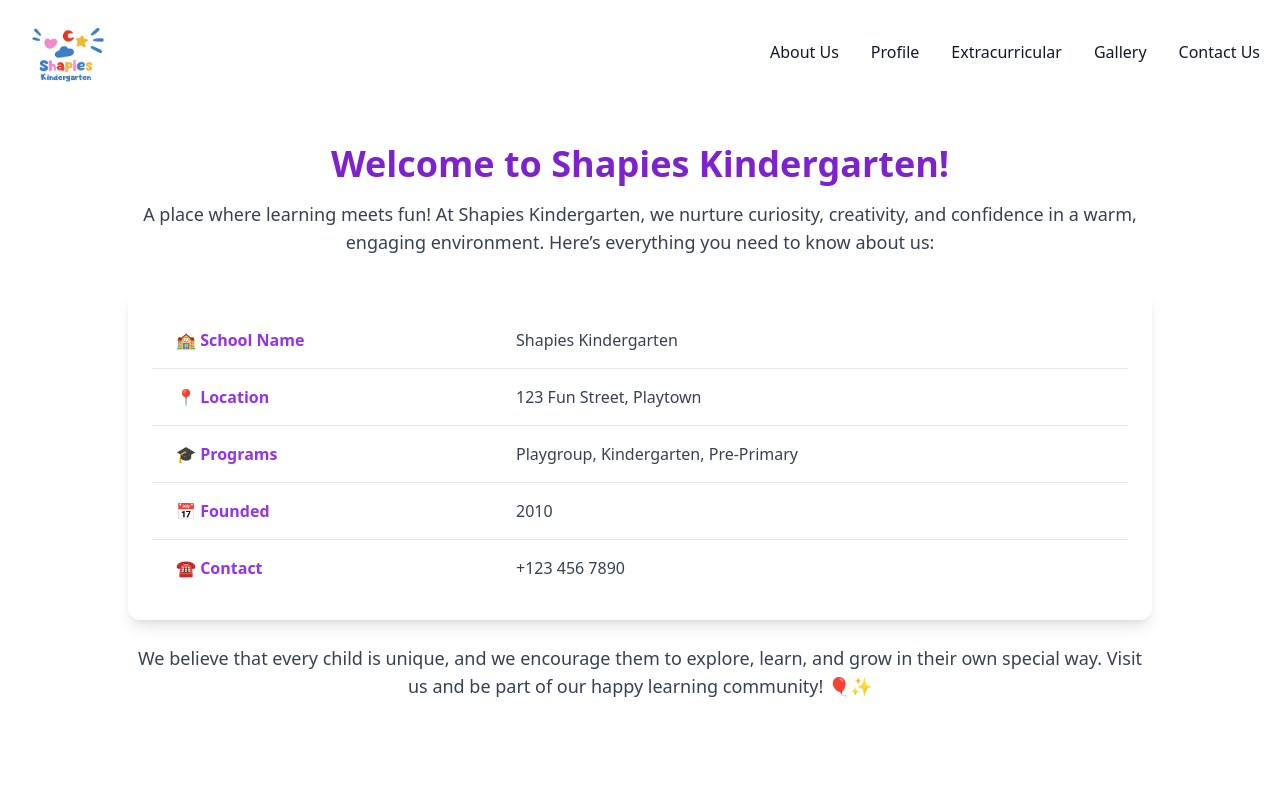
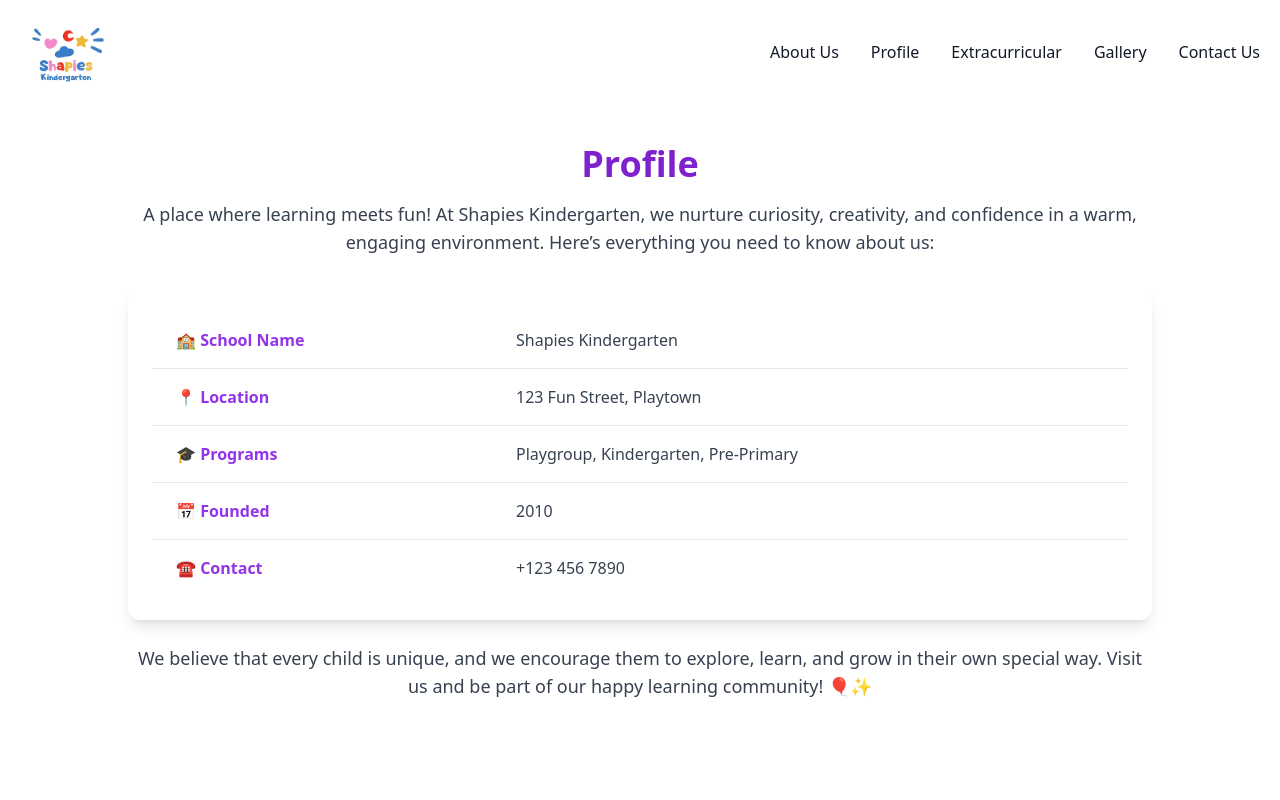
Before and after one commit to fathqulrizqi/shapies_kindergarten, a React (Vite) app: page /profile in a window 1280 px wide. Shown: the top 800 px of the page. Built offline with nearby package versions, Linux system fonts and the light colour scheme.

Commit message:
pages code dark mode part 7

```diff
--- a/src/components/shared/Hero/index.jsx
+++ b/src/components/shared/Hero/index.jsx
@@ -4,7 +4,7 @@ export default function Hero() {
     return (
       <>
         <section className="dark:bg-gray-900">
-          <div className="grid max-w-screen-xl md:px-12 py-12 mx-auto xl:gap-0 lg:py-20 lg:grid-cols-12 items-center">
+          <div className="grid max-w-screen-xl cm:px-4 md:px-12 py-12 mx-auto xl:gap-0 lg:py-20 lg:grid-cols-12 items-center">
             <div className="mr-auto place-self-center lg:col-span-7 text-center lg:text-left">
 
               <h1 className="max-w-2xl mb-4 text-4xl font-extrabold tracking-tight leading-none text-purple-700 md:text-5xl xl:text-6xl">
--- a/src/components/shared/Program/index.jsx
+++ b/src/components/shared/Program/index.jsx
@@ -31,7 +31,7 @@ export default function Programs() {
   ];
 
   return (
-    <section className="py-16 dark:bg-yellow-900">
+    <section className="py-16 px-12 dark:bg-yellow-900">
       <div className="max-w-6xl mx-auto text-center">
         <h2 className="text-4xl font-extrabold text-pink-500 dark:text-pink-200 mb-10">
           Our Featured Programs
--- a/src/pages/public/profile/index.jsx
+++ b/src/pages/public/profile/index.jsx
@@ -3,7 +3,7 @@ export default function Profile() {
       <section className="py-16 px-6 dark:bg-gray-900">
         <div className="max-w-screen-lg mx-auto text-center">
           <h2 className="text-4xl font-extrabold text-purple-700 dark:text-purple-400">
-            Welcome to Shapies Kindergarten!
+            Profile
           </h2>
           <p className="mt-4 text-lg text-gray-700 dark:text-gray-300">
             A place where learning meets fun! At Shapies Kindergarten, we nurture
```
